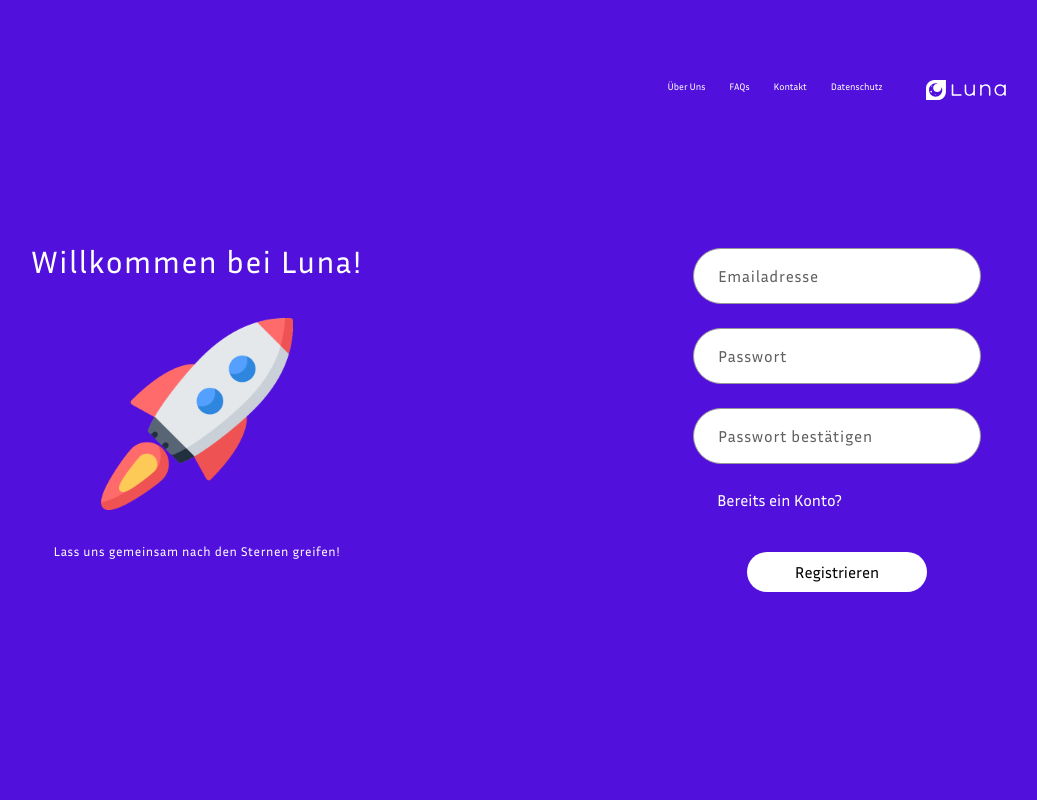
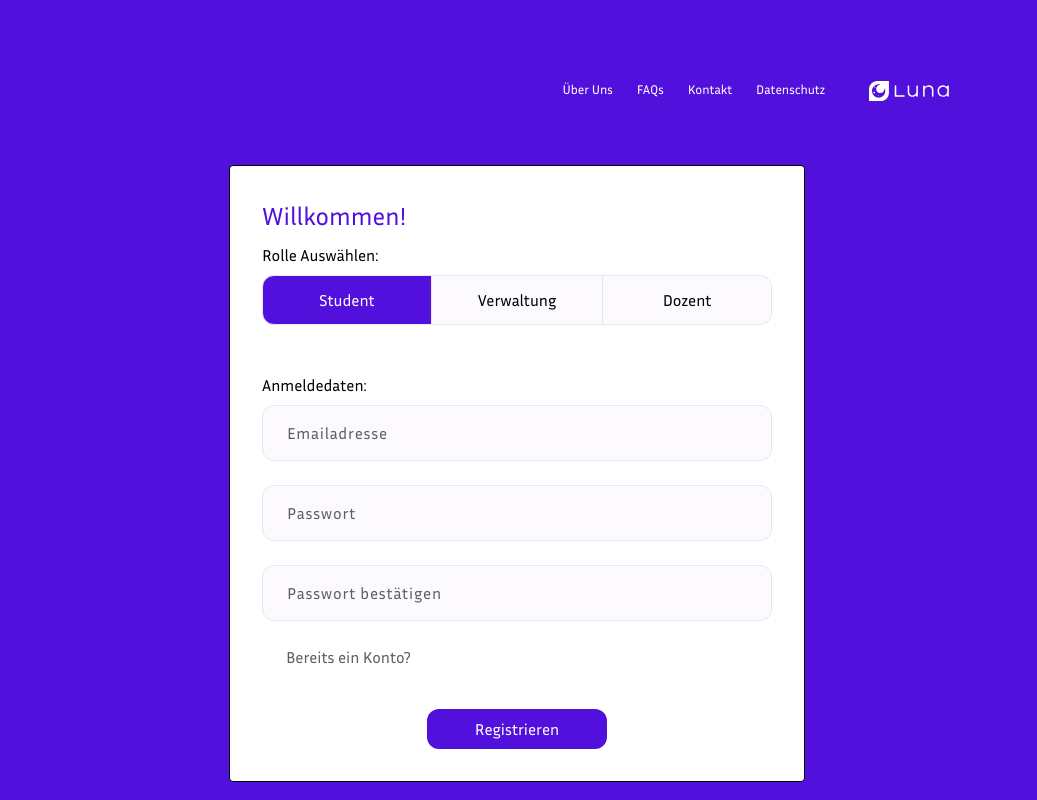
Before and after one commit to Luna-DroMo/luna_frontend, a Next.js app: page /register_account in a window 1280 px wide. Shown: the whole page, without its empty margins (123-1160 px from the left). Built offline with nearby package versions, Linux system fonts and the light colour scheme.

Commit message:
modified sign up form/page to include user role. Backend needs to be updated too

```diff
--- /dev/null
+++ b/components/LandingNavBar.js
@@ -0,0 +1,26 @@
+export default function Navbar({theme}) {
+
+    let logo_source = "LogoWhite2.svg"
+    let text_color="white";
+    if (theme === "dark"){
+        logo_source = "LogoPurple2.svg"
+        text_color = "lunapurple"
+    }
+
+
+    return (
+        <>
+        <div className="w-screen pt-20 flex-none">
+            <div id="nav-links" className={`text-${ text_color } text-base`}>
+                <ul className='space-x-6 flex flex-row justify-end mr-52'>
+                    <li className='hover:underline'><a href="#">Über Uns</a></li>
+                    <li className='hover:underline'><a href="#">FAQs</a></li>
+                    <li className='hover:underline'><a href="#">Kontakt</a></li>
+                    <li className='hover:underline'><a href="#">Datenschutz</a></li>
+                    <li className='pl-5'><a href="#"><img src={logo_source} className='w-20 inline-block' alt="logo" /></a></li>
+                </ul>
+            </div>
+        </div>
+        </>
+    )
+}
--- a/components/SignupForm.js
+++ b/components/SignupForm.js
@@ -1,13 +1,13 @@
 import { useState } from 'react';
 import axios from 'axios';
-import {useRouter} from 'next/router'
-import {useAuth} from '@/pages/contexts/AuthProvider'
+import { useRouter } from 'next/router'
+import { useAuth } from '@/pages/contexts/AuthProvider'
 
 function SignUpForm() {
   const [email, setEmail] = useState('');
   const [password, setPassword] = useState('');
   const [confirmPassword, setConfirmPassword] = useState('');
-  const {saveUser, setError} = useAuth()
+  const { saveUser, setError } = useAuth()
   const router = useRouter()
 
 
@@ -49,7 +49,22 @@ function SignUpForm() {
   }
 
   return (
-    <form onSubmit={handleSignUp} className="mx-auto mt-16 p-4 w-1/2 rounded">
+    <form onSubmit={handleSignUp} className="mx-auto mt-16 p-8 w-[36rem] min-w-[24rem] border rounded bg-white">
+      <h1 className='text-2xl text-lunapurple mb-2'>Willkommen!</h1>
+      <legend className='mb-2'>Rolle Auswählen: </legend>
+      <div className="flex w-full mb-12 justify-stretch">
+
+        <input id="student" className="hidden peer/student" name="role" type="radio" defaultChecked value="1" />
+        <label htmlFor="student" className='text-center bg-[#FCFAFE] border border-[#e5e7eb] w-1/3 rounded-l-xl p-3 peer-checked/student:bg-lunapurple peer-checked/student:text-white hover:bg-[#F7F3FE]'>Student</label>
+
+        <input id="admin" className="hidden peer/admin" name="role" type="radio" value="2" />
+        <label htmlFor="admin" className='text-center bg-[#FCFAFE] border-t border-b border-[#e5e7eb] w-1/3 p-3 peer-checked/admin:bg-lunapurple peer-checked/admin:text-white hover:bg-[#F7F3FE]'>Verwaltung</label>
+
+        <input id="lecturer" className="hidden peer/lecturer" name="role" type="radio" value="3" />
+        <label htmlFor="lecturer" className='text-center bg-[#FCFAFE] border border-[#e5e7eb] w-1/3 rounded-r-xl p-3 peer-checked/lecturer:bg-lunapurple peer-checked/lecturer:text-white hover:bg-[#F7F3FE]'>Dozent</label>
+      </div>
+
+      <legend className='mb-2'>Anmeldedaten:</legend>
       <div className="mb-6">
         <input
           type="email"
@@ -58,7 +73,7 @@ function SignUpForm() {
           placeholder="Emailadresse"
           value={email}
           onChange={(e) => setEmail(e.target.value)}
-          className="w-full p-6 border border-lightgrey placeholder-text-grey rounded-full h-14 tracking-wider"
+          className="w-full p-6 border border-[#e5e7eb] bg-[#FCFAFE] placeholder-text-grey rounded-xl h-14 tracking-wider"
           required
         />
       </div>
@@ -70,7 +85,7 @@ function SignUpForm() {
           placeholder="Passwort"
           value={password}
           onChange={(e) => setPassword(e.target.value)}
-          className="w-full p-6 border border-lightgrey placeholder-text-grey rounded-full h-14 tracking-wider"
+          className="w-full p-6 border border-[#e5e7eb] bg-[#FCFAFE] placeholder-text-grey rounded-xl h-14 tracking-wider"
           required
         />
       </div>
@@ -82,17 +97,17 @@ function SignUpForm() {
           placeholder="Passwort bestätigen"
           value={confirmPassword}
           onChange={(e) => setConfirmPassword(e.target.value)}
-          className="w-full p-6 border border-lightgrey placeholder-text-grey rounded-full h-14 tracking-wider"
+          className="w-full p-6 border border-[#e5e7eb] bg-[#FCFAFE] placeholder-text-grey rounded-xl h-14 tracking-wider"
           required
         />
       </div>
       <div className="text-center">
-        <a href="/" className="block text-left text-white px-6 mb-10 hover:underline">Bereits ein Konto? </a>
-        <button type="submit" className="text-black bg-white px-12 py-2 rounded-full hover:text-lunapurple">
+        <a href="/" className="block text-left text-text-grey px-6 mb-10 hover:underline">Bereits ein Konto? </a>
+        <button type="submit" className="text-white bg-lunapurple px-12 py-2 rounded-xl">
           Registrieren
         </button>
       </div>
-    </form>
+    </form >
   );
 }
 
--- a/pages/index.js
+++ b/pages/index.js
@@ -1,31 +1,39 @@
 import Image from 'next/image'
 import LoginForm from '@/components/LoginForm'
+import Navbar from '@/components/LandingNavBar'
+
+/*
+
+
+         <Navbar/>
+*/
+
 
 export default function Home() {
 
     return (
-        <div className='flex w-screen h-screen bg-lunapurple'>
-            <div className='flex-1 flex items-center h-full'>
-                <div id="left-container" className='mx-auto'>
-                    <h1 className="text-center text-3xl text-white tracking-wider">Willkommen bei Luna!</h1>
-                    <img src="rocket.png" className='w-48 mx-auto my-8' alt="Rocket" />
-                    <p className="text-center text-white tracking-wider">Lass uns gemeinsam nach den Sternen greifen!</p>
+        <div className='w-screen h-screen bg-lunapurple'>
+
+            <Navbar theme="light"/>
+            <div className='flex items-center'>
+                <div className='flex-1 flex items-center'>
+                    <div id="left-container" className='mx-auto pt-48'>
+                        <h1 className="text-center text-3xl text-white tracking-wider">Willkommen bei Luna!</h1>
+                        <img src="rocket.png" className='w-48 mx-auto my-8' alt="Rocket" />
+                        <p className="text-center text-white tracking-wider">Lass uns gemeinsam nach den Sternen greifen!</p>
+                    </div>
                 </div>
-            </div>
-            <div className='flex-1 flex items-center h-full'>
-                <div id="right-container" className='mx-auto w-full h-full flex flex-col pt-16 pb-48 items-center'>
-                    <div id="nav-links" className='text-white text-sm mt-4 flex-grow'>
-                        <ul className='flex space-x-6'>
-                            <li className='hover:underline'><a href="#">Über Uns</a></li>
-                            <li className='hover:underline'><a href="#">FAQs</a></li>
-                            <li className='hover:underline'><a href="#">Kontakt</a></li>
-                            <li className='hover:underline'><a href="#">Datenschutz</a></li>
-                            <li className='pl-5'><a href="#"><img src="logowhite2.svg" className='w-20 inline-block' alt="logo"/></a></li>
-                        </ul>
+                <div className='flex-1 flex items-center h-full'>
+                    <div id="right-container" className='mx-auto w-full h-full flex flex-col pt-48 items-center'>
+
+                        <LoginForm />
                     </div>
-                    <LoginForm/>
                 </div>
             </div>
         </div >
+
+
+
+
     )
 }
--- a/pages/register_account.js
+++ b/pages/register_account.js
@@ -1,30 +1,11 @@
 import Image from 'next/image'
 import SignUpForm from '@/components/SignupForm'
-
+import Navbar from '@/components/LandingNavBar'
 export default function Home() {
     return (
-        <div className='flex w-screen h-screen bg-lunapurple'>
-            <div className='flex-1 flex items-center h-full'>
-                <div id="left-container" className='mx-auto'>
-                    <h1 className="text-center text-3xl text-white tracking-wider">Willkommen bei Luna!</h1>
-                    <img src="rocket.png" className='w-48 mx-auto my-8' alt="Rocket" />
-                    <p className="text-center text-white tracking-wider">Lass uns gemeinsam nach den Sternen greifen!</p>
-                </div>
-            </div>
-            <div className='flex-1 flex items-center h-full'>
-                <div id="right-container" className='mx-auto w-full h-full flex flex-col pt-16 pb-48 items-center'>
-                    <div id="nav-links" className='text-white text-sm mt-4 flex-grow'>
-                        <ul className='flex space-x-6'>
-                            <li className='hover:underline'><a href="#">Über Uns</a></li>
-                            <li className='hover:underline'><a href="#">FAQs</a></li>
-                            <li className='hover:underline'><a href="#">Kontakt</a></li>
-                            <li className='hover:underline'><a href="#">Datenschutz</a></li>
-                            <li className='pl-5'><a href="#"><img src="logowhite2.svg" className='inline-block w-20' alt="logo"/></a></li>
-                        </ul>
-                    </div>
-                    <SignUpForm/>
-                </div>
-            </div>
+        <div className='w-screen h-screen bg-lunapurple'>
+            <Navbar/>
+            <SignUpForm/>
         </div >
     )
 }
```
